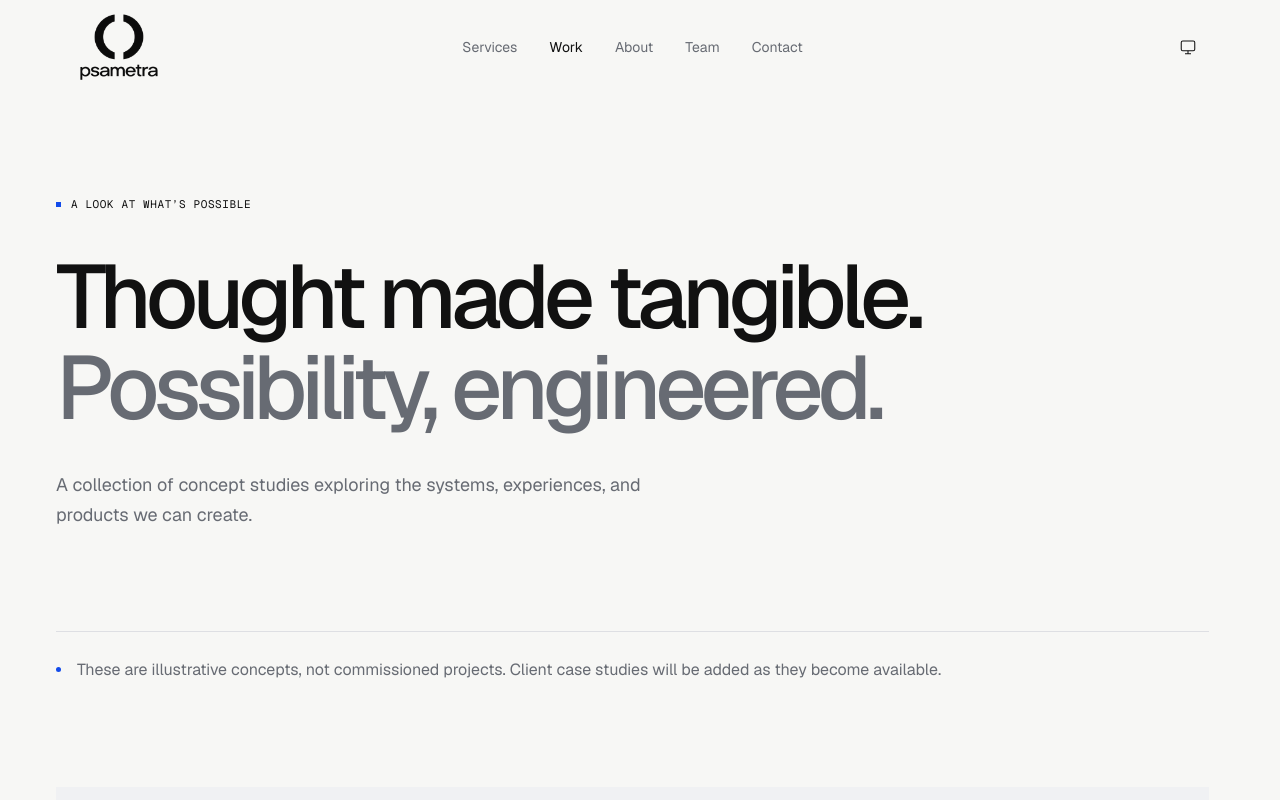
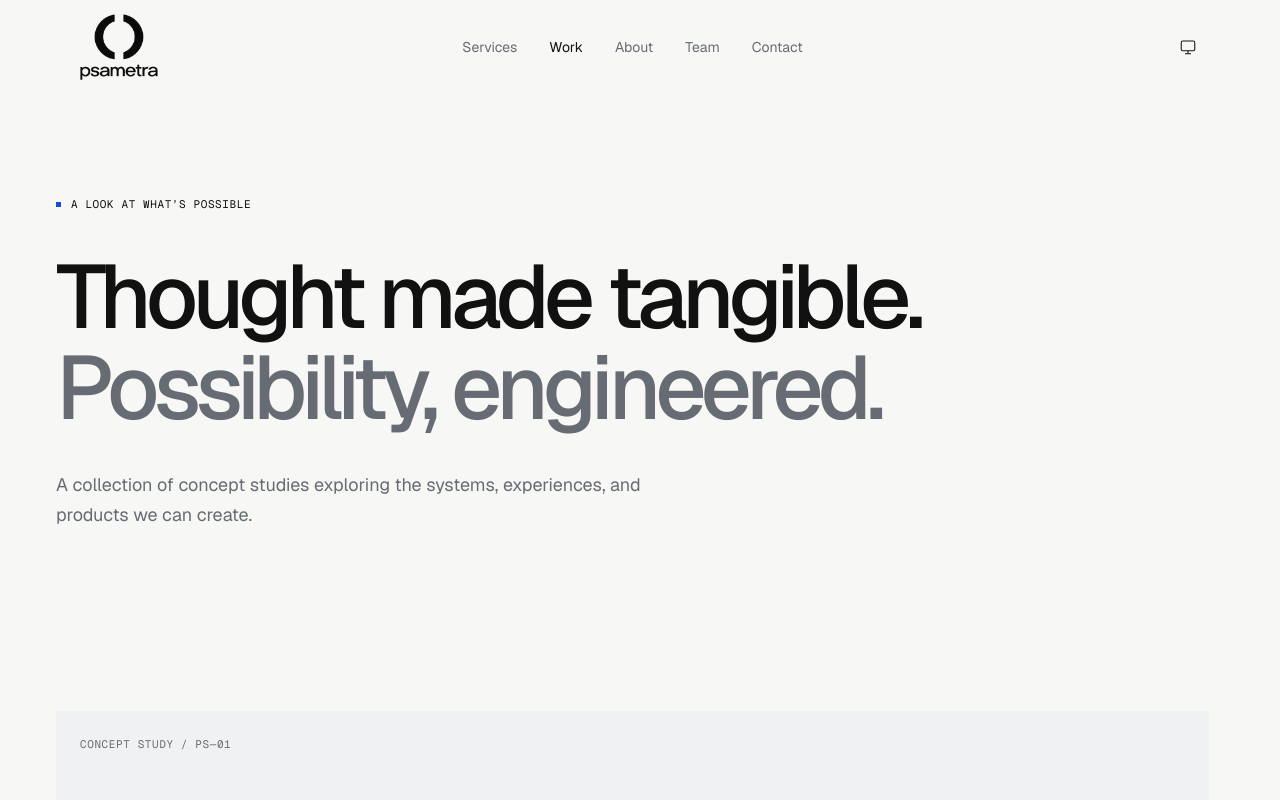
Before and after one commit to Psametra/psametra-website, a Next.js app: page /work in a window 1280 px wide. Shown: the top 800 px of the page. Built offline with nearby package versions, Linux system fonts and the light colour scheme.

Commit message:
Remove work page concept notice

```diff
--- a/src/app/work/page.tsx
+++ b/src/app/work/page.tsx
@@ -12,13 +12,6 @@ export default function Work() {
   return (
     <>
       <PageIntro {...site.intros.work} />
-      <div className="container work-notice">
-        <span className="status-dot" />
-        <p>
-          These are illustrative concepts, not commissioned projects. Client
-          case studies will be added as they become available.
-        </p>
-      </div>
       <section className="container work-details">
         {site.projects.map((project) => (
           <article id={project.id} key={project.id} className="work-detail">
--- a/src/styles/projects.css
+++ b/src/styles/projects.css
@@ -116,25 +116,6 @@
 .project-visual .product-cell > span {
   color: var(--muted);
 }
-.work-notice {
-  display: flex;
-  align-items: center;
-  gap: 16px;
-  padding-block: 24px;
-  border-top: 1px solid var(--line);
-}
-.work-notice p {
-  margin: 0;
-  color: var(--muted);
-  font-size: 16px;
-}
-.status-dot {
-  flex-shrink: 0;
-  width: 5px;
-  height: 5px;
-  border-radius: 50%;
-  background: var(--accent);
-}
 .work-details {
   padding-bottom: 100px;
 }
```
